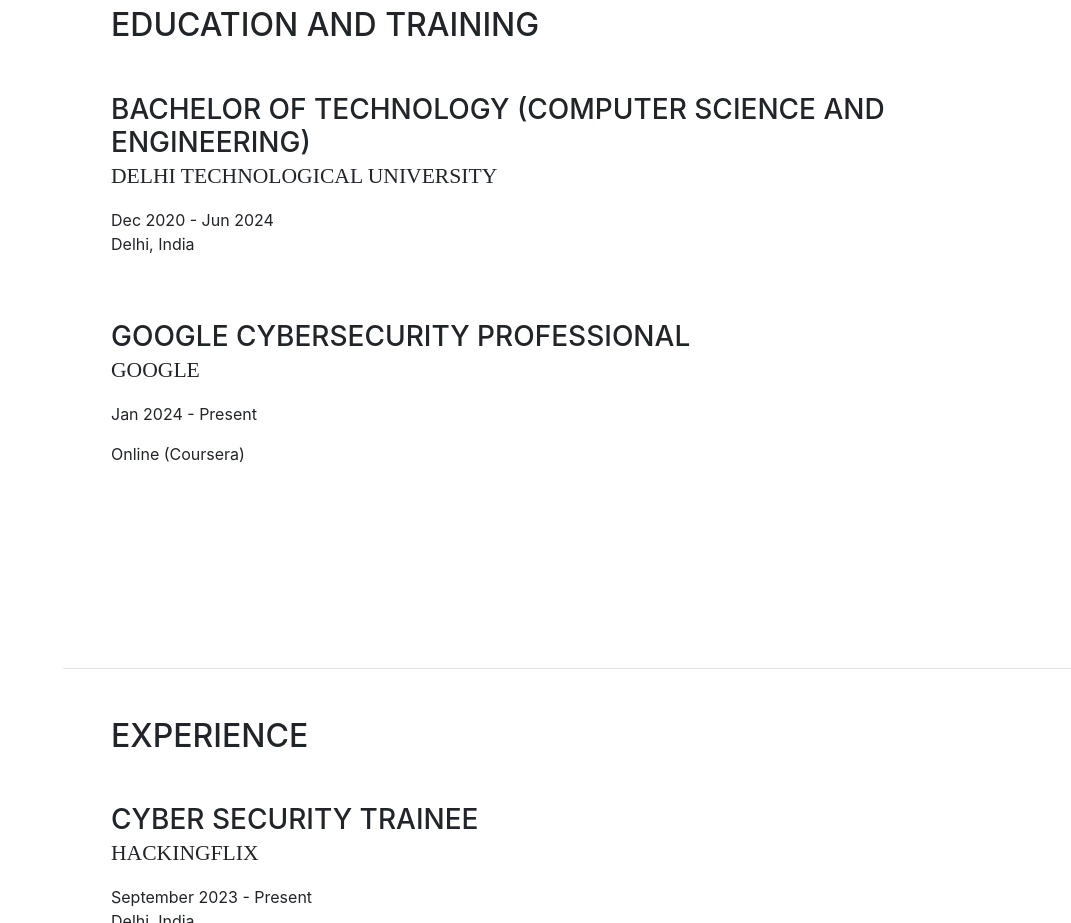
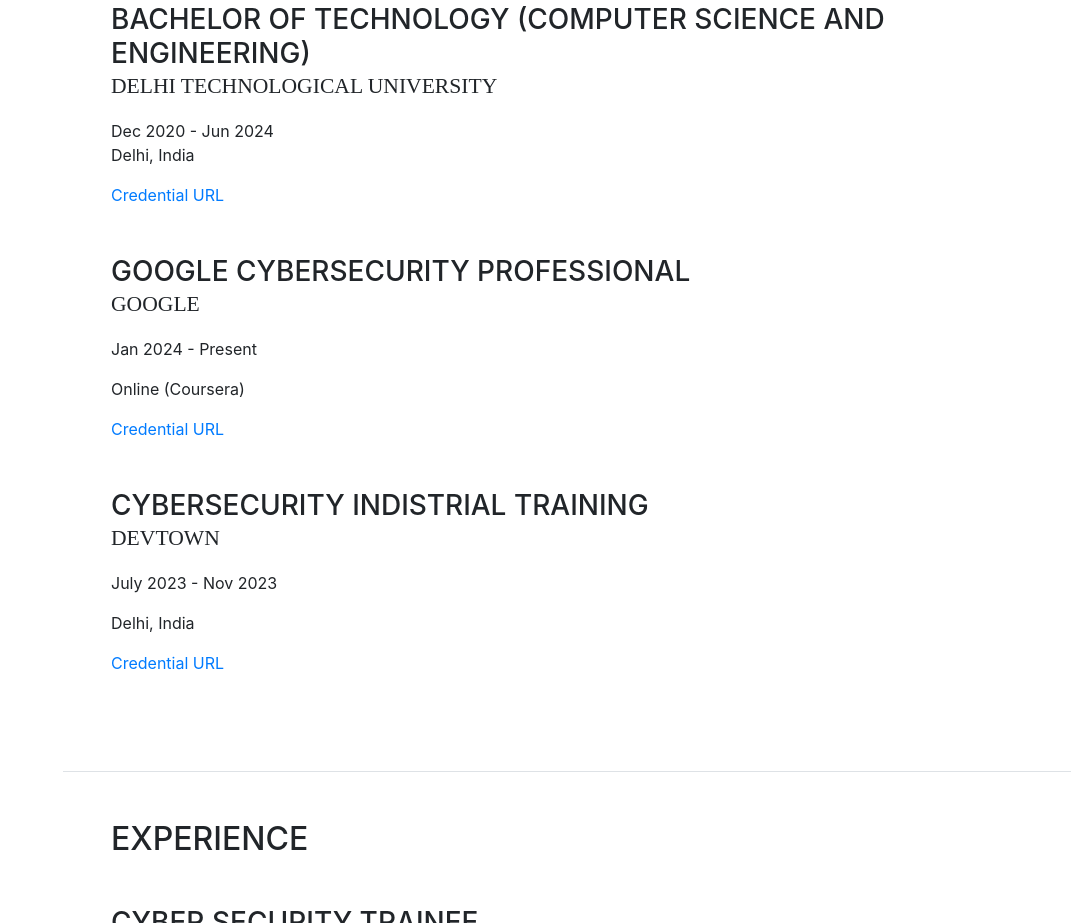
Before and after one commit to abdoulasani/Mycyberfolio, a website with bundled scripts: page index.html in a window 1280 px wide. Shown: the part 1256-2179 px from the top of the page, without its empty margins (209-1280 px from the left). Built offline with nearby package versions, Linux system fonts and the light colour scheme; a web font is replaced by a local one.

Commit message:
Update index.html

```diff
--- a/index.html
+++ b/index.html
@@ -176,6 +176,7 @@
               <h3 class="mb-0">Bachelor of Technology (Computer Science and Engineering)</h3>
               <div class="subheading mb-3">Delhi Technological University</div>
               <p>Dec 2020 - Jun 2024<br> Delhi, India</p>
+              <a href="https://drive.google.com/file/d/1xb2AAJQ8WxQzCSS8r-kx4HCEaC70tJZK/view?usp=drivesdk" target="_blank">Credential URL</a>
             </div>
           </div>
 
@@ -185,9 +186,18 @@
               <h3 class="mb-0">Google Cybersecurity Professional</h3>
               <div class="subheading mb-3">Google</div>
               <p>Jan 2024 - Present</p> Online (Coursera)</p>
+              <a href="https://forage-uploads-prod.s3.amazonaws.com/completion-certificates/mastercard/vcKAB5yYAgvemepGQ_Mastercard_Y57PhjcTGQYXPshke_1705157791797_completion_certificate.pdf" target="_blank">Credential URL</a>
             </div>
           </div>
-
+     <!-- Education Item 3 -->
+     <div class="resume-item d-flex flex-column flex-md-row mb-5">
+      <div class="resume-content mr-auto">
+        <h3 class="mb-0"> Cybersecurity Indistrial Training</h3>
+        <div class="subheading mb-3">DevTown</div>
+        <p> July 2023 - Nov 2023</p> Delhi, India</p>
+        <a href="https://cert.devtown.in/verify/WOqnRCwMk" target="_blank">Credential URL</a>
+      </div>
+    </div>
 
 
         </div>
```
